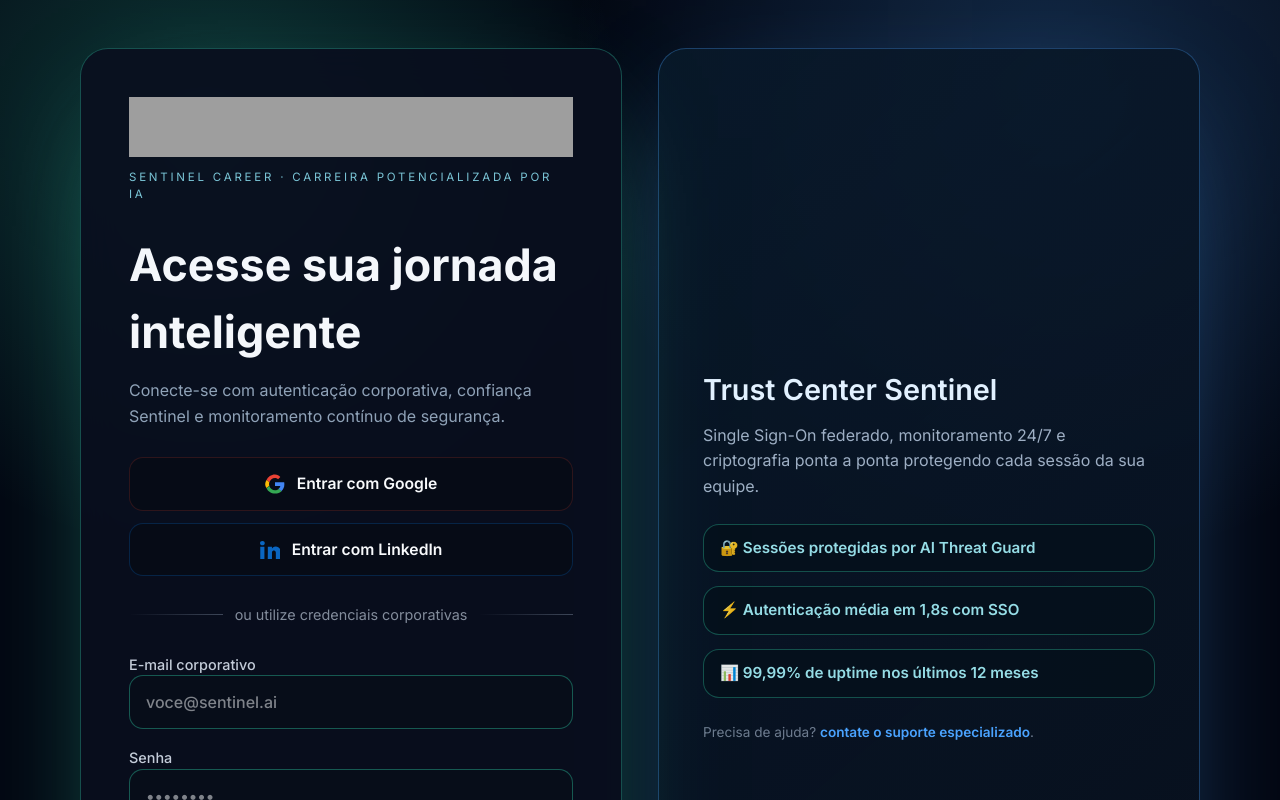
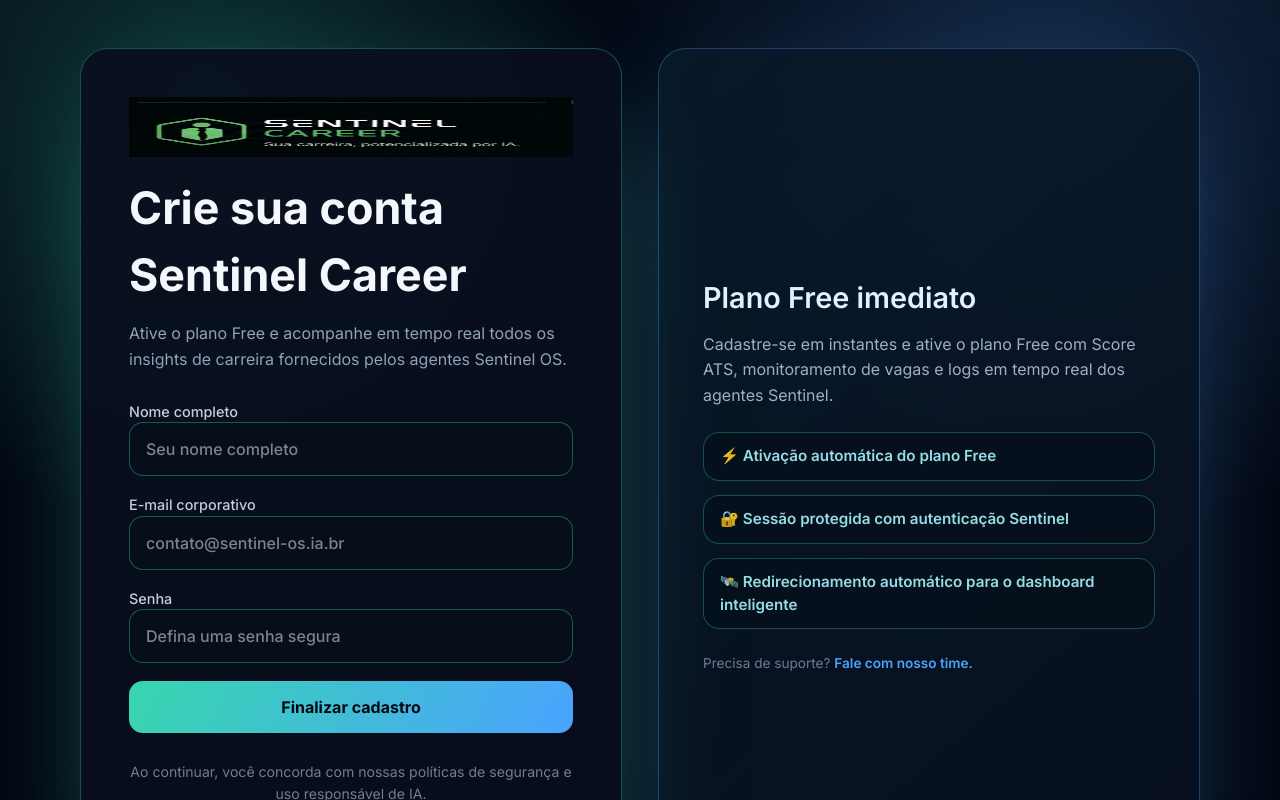
Before and after one commit to Regisbm1986/Sentinel-AI-Holding, a React (Vite) app in the folder products/sentinel_career/frontend/: page /register in a window 1280 px wide. Before the commit this address led to /login. Shown: the top 800 px of the page. Built offline with nearby package versions, Linux system fonts and the light colour scheme; no server answers; grey boxes are pictures that could not be loaded.

Commit message:
feat: implementa paginas de registro, email de contato oficial e ajustes de login no frontend

```diff
--- a/products/sentinel_career/frontend/src/App.tsx
+++ b/products/sentinel_career/frontend/src/App.tsx
@@ -11,6 +11,7 @@
 import DashboardATS from "./components/DashboardATS";
 import { Job, OptimizationReport, LinkedInAnalysis, Application, PlanType, LogEntry } from "./types";
 import LoginPage from "./components/LoginPage";
+import RegisterPage from "./components/RegisterPage";
 import { apiFetch } from "./lib/apiClient";
 
 const sentinelBanner = "/static/images/SentinelAI.png";
@@ -769,6 +770,7 @@
     <Routes>
       <Route path="/" element={<Navigate to="/login" replace />} />
       <Route path="/login" element={<LoginPage />} />
+      <Route path="/register" element={<RegisterPage />} />
       <Route
         path="/dashboard"
         element={
--- a/products/sentinel_career/frontend/src/components/Header.tsx
+++ b/products/sentinel_career/frontend/src/components/Header.tsx
@@ -1,6 +1,7 @@
 import React from "react";
 import { Globe, CheckCircle2, Cpu, Cloud } from "lucide-react";
 import { PlanType } from "../types";
+import logoCareerIcon from "../assets/images/logo-career-icon.png";
 
 interface HeaderProps {
   currentPlan: PlanType;
@@ -20,7 +21,7 @@
               <div className="absolute -inset-1 bg-cyan-500 rounded-lg blur opacity-30 animate-pulse"></div>
               <div className="relative bg-slate-900 border border-cyan-400 p-1.5 rounded-lg">
                 <img
-                  src="/static/images/logo-career-icon.png"
+                  src={logoCareerIcon}
                   alt="Sentinel Career"
                   className="h-7 w-7"
                   loading="lazy"
@@ -88,7 +89,7 @@
           <div className="flex items-center space-x-3">
             <div className="text-right">
               <p className="text-xs font-semibold text-slate-200 truncate max-w-[150px]">
-                {userEmail || "usuario@sentinel.ia"}
+                {userEmail || "contato@sentinel-os.ia.br"}
               </p>
               <p className="text-[10px] font-mono text-cyan-400 uppercase tracking-widest">
                 PLANO {currentPlan}
--- a/products/sentinel_career/frontend/src/components/LoginPage.tsx
+++ b/products/sentinel_career/frontend/src/components/LoginPage.tsx
@@ -2,6 +2,7 @@
 import type {CSSProperties} from 'react';
 import {useLocation, useNavigate} from 'react-router-dom';
 import {apiFetch} from '../lib/apiClient';
+import logoCareerHorizontal from '../assets/images/logo-career-horizontal.png';
 
 const pageStyle: CSSProperties = {
   minHeight: '100vh',
@@ -255,7 +256,7 @@
       <div style={shellStyle}>
         <section style={cardStyle}>
           <div style={brandBadgeStyle}>
-            <img src="/static/images/logo-career-horizontal.png" alt="Sentinel Career" style={{height: '60px', width: 'auto'}} />
+            <img src={logoCareerHorizontal} alt="Sentinel Career" style={{height: '60px', width: 'auto'}} />
             <span>SENTINEL CAREER · Carreira potencializada por IA</span>
           </div>
 
@@ -306,7 +307,7 @@
                 value={email}
                 onChange={(event) => setEmail(event.target.value)}
                 style={inputStyle}
-                placeholder="voce@sentinel.ai"
+                placeholder="contato@sentinel-os.ia.br"
               />
             </label>
 
@@ -355,7 +356,7 @@
           </div>
 
           <p style={{margin: 0, color: 'rgba(148, 163, 184, 0.72)', fontSize: '0.85rem'}}>
-            Precisa de ajuda? <a href="mailto:support@sentinel.ai" style={{color: '#4aa3ff', fontWeight: 600, textDecoration: 'none'}}>contate o suporte especializado</a>.
+            Precisa de ajuda? <a href="mailto:contato@sentinel-os.ia.br" style={{color: '#4aa3ff', fontWeight: 600, textDecoration: 'none'}}>contate o suporte especializado</a>.
           </p>
         </aside>
       </div>
--- /dev/null
+++ b/products/sentinel_career/frontend/src/components/RegisterPage.tsx
@@ -0,0 +1,248 @@
+import {FormEvent, useMemo, useState} from 'react';
+import type {CSSProperties} from 'react';
+import {useLocation, useNavigate} from 'react-router-dom';
+import {apiFetch} from '../lib/apiClient';
+import logoCareerHorizontal from '../assets/images/logo-career-horizontal.png';
+
+const pageStyle: CSSProperties = {
+  minHeight: '100vh',
+  padding: '48px 20px',
+  display: 'flex',
+  alignItems: 'center',
+  justifyContent: 'center',
+  background:
+    'radial-gradient(circle at 16% 12%, rgba(58, 247, 198, 0.20), transparent 420px), ' +
+    'radial-gradient(circle at 82% 8%, rgba(74, 163, 255, 0.22), transparent 480px), ' +
+    '#030712',
+  color: '#f4f7fb',
+  fontFamily: '"Inter", "Segoe UI", system-ui, sans-serif',
+};
+
+const shellStyle: CSSProperties = {
+  width: 'min(100%, 1120px)',
+  display: 'grid',
+  gap: '36px',
+  gridTemplateColumns: 'repeat(auto-fit, minmax(340px, 1fr))',
+  alignItems: 'stretch',
+};
+
+const cardStyle: CSSProperties = {
+  position: 'relative',
+  padding: '48px',
+  borderRadius: '28px',
+  background: 'rgba(9, 15, 30, 0.9)',
+  border: '1px solid rgba(58, 247, 198, 0.28)',
+  boxShadow: '0 40px 120px -50px rgba(58, 247, 198, 0.55)',
+  backdropFilter: 'blur(18px)',
+  display: 'flex',
+  flexDirection: 'column',
+  gap: '28px',
+};
+
+const asideStyle: CSSProperties = {
+  borderRadius: '28px',
+  padding: '44px',
+  background: 'linear-gradient(140deg, rgba(9, 25, 42, 0.92), rgba(9, 17, 32, 0.82))',
+  border: '1px solid rgba(74, 163, 255, 0.32)',
+  boxShadow: '0 40px 120px -48px rgba(74, 163, 255, 0.55)',
+  display: 'flex',
+  flexDirection: 'column',
+  justifyContent: 'center',
+  gap: '24px',
+};
+
+const inputStyle: CSSProperties = {
+  width: '100%',
+  padding: '14px 16px',
+  borderRadius: '14px',
+  border: '1px solid rgba(58, 247, 198, 0.32)',
+  background: 'rgba(7, 15, 26, 0.86)',
+  color: '#f8fafc',
+  fontSize: '1rem',
+  transition: 'border-color 0.18s ease, box-shadow 0.18s ease',
+};
+
+const primaryButtonStyle: CSSProperties = {
+  width: '100%',
+  display: 'inline-flex',
+  justifyContent: 'center',
+  alignItems: 'center',
+  gap: '10px',
+  padding: '14px 18px',
+  borderRadius: '14px',
+  border: 'none',
+  background: 'linear-gradient(120deg, #38d6ae, #4aa3ff)',
+  color: '#030712',
+  fontWeight: 700,
+  fontSize: '1rem',
+  cursor: 'pointer',
+  transition: 'transform 0.18s ease, box-shadow 0.18s ease',
+};
+
+const errorStyle: CSSProperties = {
+  marginBottom: '18px',
+  padding: '14px 16px',
+  borderRadius: '12px',
+  border: '1px solid rgba(252, 165, 165, 0.45)',
+  background: 'rgba(82, 12, 26, 0.62)',
+  color: '#fecaca',
+  fontSize: '0.92rem',
+};
+
+export default function RegisterPage(): JSX.Element {
+  const navigate = useNavigate();
+  const location = useLocation();
+  const [name, setName] = useState('');
+  const [email, setEmail] = useState('');
+  const [password, setPassword] = useState('');
+  const [error, setError] = useState<string | null>(null);
+  const [isSubmitting, setIsSubmitting] = useState(false);
+
+  const nextPath = useMemo(() => {
+    const params = new URLSearchParams(location.search);
+    return params.get('next') || '/dashboard';
+  }, [location.search]);
+
+  const handleRegister = async (event: FormEvent<HTMLFormElement>) => {
+    event.preventDefault();
+    if (isSubmitting) {
+      return;
+    }
+
+    setError(null);
+    setIsSubmitting(true);
+
+    try {
+      const payload = {
+        name,
+        email,
+        password,
+        plan: 'FREE',
+        next_url: nextPath,
+      };
+
+      const response = await apiFetch('/api/auth/register', {
+        method: 'POST',
+        headers: {'Content-Type': 'application/json'},
+        credentials: 'include',
+        body: JSON.stringify(payload),
+      });
+
+      const data = await response.json().catch(() => ({}));
+
+      if (!response.ok) {
+        const detail = typeof data?.detail === 'string' ? data.detail : 'Não foi possível concluir o cadastro.';
+        setError(detail);
+        setIsSubmitting(false);
+        return;
+      }
+
+      const redirectTo = typeof data?.redirect_to === 'string' ? data.redirect_to : nextPath || '/dashboard';
+      navigate(redirectTo, {replace: true});
+    } catch (err) {
+      setError('Falha ao se comunicar com o servidor. Tente novamente.');
+      setIsSubmitting(false);
+    }
+  };
+
+  return (
+    <div style={pageStyle}>
+      <div style={shellStyle}>
+        <section style={cardStyle}>
+          <div style={{display: 'flex', flexDirection: 'column', gap: '18px'}}>
+            <img src={logoCareerHorizontal} alt="Sentinel Career" style={{height: '60px', width: 'auto'}} />
+            <div>
+              <h1 style={{margin: '0 0 12px', fontSize: 'clamp(2rem, 4vw, 2.8rem)', fontWeight: 700}}>Crie sua conta Sentinel Career</h1>
+              <p style={{margin: 0, color: 'rgba(173, 195, 219, 0.82)', lineHeight: 1.6}}>
+                Ative o plano Free e acompanhe em tempo real todos os insights de carreira fornecidos pelos agentes Sentinel OS.
+              </p>
+            </div>
+          </div>
+
+          {error ? <div style={errorStyle}>{error}</div> : null}
+
+          <form style={{display: 'flex', flexDirection: 'column', gap: '18px'}} onSubmit={handleRegister} noValidate>
+            <label style={{fontSize: '0.9rem', fontWeight: 500, color: 'rgba(222, 231, 244, 0.88)'}}>
+              Nome completo
+              <input
+                type="text"
+                autoComplete="name"
+                required
+                value={name}
+                onChange={(event) => setName(event.target.value)}
+                style={inputStyle}
+                placeholder="Seu nome completo"
+              />
+            </label>
+
+            <label style={{fontSize: '0.9rem', fontWeight: 500, color: 'rgba(222, 231, 244, 0.88)'}}>
+              E-mail corporativo
+              <input
+                type="email"
+                autoComplete="email"
+                required
+                value={email}
+                onChange={(event) => setEmail(event.target.value)}
+                style={inputStyle}
+                placeholder="contato@sentinel-os.ia.br"
+              />
+            </label>
+
+            <label style={{fontSize: '0.9rem', fontWeight: 500, color: 'rgba(222, 231, 244, 0.88)'}}>
+              Senha
+              <input
+                type="password"
+                autoComplete="new-password"
+                required
+                value={password}
+                onChange={(event) => setPassword(event.target.value)}
+                style={inputStyle}
+                placeholder="Defina uma senha segura"
+              />
+            </label>
+
+            <button type="submit" style={primaryButtonStyle} disabled={isSubmitting}>
+              {isSubmitting ? 'Criando conta...' : 'Finalizar cadastro'}
+            </button>
+          </form>
+
+          <p style={{margin: 0, fontSize: '0.88rem', color: 'rgba(148, 163, 184, 0.75)', textAlign: 'center'}}>
+            Ao continuar, você concorda com nossas políticas de segurança e uso responsável de IA.
+          </p>
+
+          <p style={{margin: 0, fontSize: '0.9rem', color: 'rgba(233, 246, 255, 0.82)', textAlign: 'center'}}>
+            Já tem conta?{' '}
+            <a href="/login" style={{color: '#61f7d2', fontWeight: 600, textDecoration: 'none'}}>
+              Voltar ao login
+            </a>
+          </p>
+        </section>
+
+        <aside style={asideStyle}>
+          <div>
+            <h2 style={{margin: '0 0 12px', fontSize: '1.8rem', fontWeight: 600, color: '#e2f1ff'}}>Plano Free imediato</h2>
+            <p style={{margin: 0, color: 'rgba(185, 202, 224, 0.85)', lineHeight: 1.6}}>
+              Cadastre-se em instantes e ative o plano Free com Score ATS, monitoramento de vagas e logs em tempo real dos agentes Sentinel.
+            </p>
+          </div>
+
+          <div style={{display: 'flex', flexDirection: 'column', gap: '14px'}}>
+            <div style={{display: 'flex', alignItems: 'center', gap: '12px', padding: '12px 16px', borderRadius: '16px', border: '1px solid rgba(58, 247, 198, 0.28)', background: 'rgba(6, 17, 28, 0.82)', color: 'rgba(165, 243, 252, 0.9)', fontWeight: 600, fontSize: '0.95rem'}}>
+              ⚡ Ativação automática do plano Free
+            </div>
+            <div style={{display: 'flex', alignItems: 'center', gap: '12px', padding: '12px 16px', borderRadius: '16px', border: '1px solid rgba(58, 247, 198, 0.28)', background: 'rgba(6, 17, 28, 0.82)', color: 'rgba(165, 243, 252, 0.9)', fontWeight: 600, fontSize: '0.95rem'}}>
+              🔐 Sessão protegida com autenticação Sentinel
+            </div>
+            <div style={{display: 'flex', alignItems: 'center', gap: '12px', padding: '12px 16px', borderRadius: '16px', border: '1px solid rgba(58, 247, 198, 0.28)', background: 'rgba(6, 17, 28, 0.82)', color: 'rgba(165, 243, 252, 0.9)', fontWeight: 600, fontSize: '0.95rem'}}>
+              🛰️ Redirecionamento automático para o dashboard inteligente
+            </div>
+          </div>
+
+          <p style={{margin: 0, color: 'rgba(148, 163, 184, 0.72)', fontSize: '0.85rem'}}>
+            Precisa de suporte? <a href="mailto:contato@sentinel-os.ia.br" style={{color: '#4aa3ff', fontWeight: 600, textDecoration: 'none'}}>Fale com nosso time.</a>
+          </p>
+        </aside>
+      </div>
+    </div>
+  );
+}
```
Also changed, not shown: 1 other file (tests, documents, lock files or other folders).
